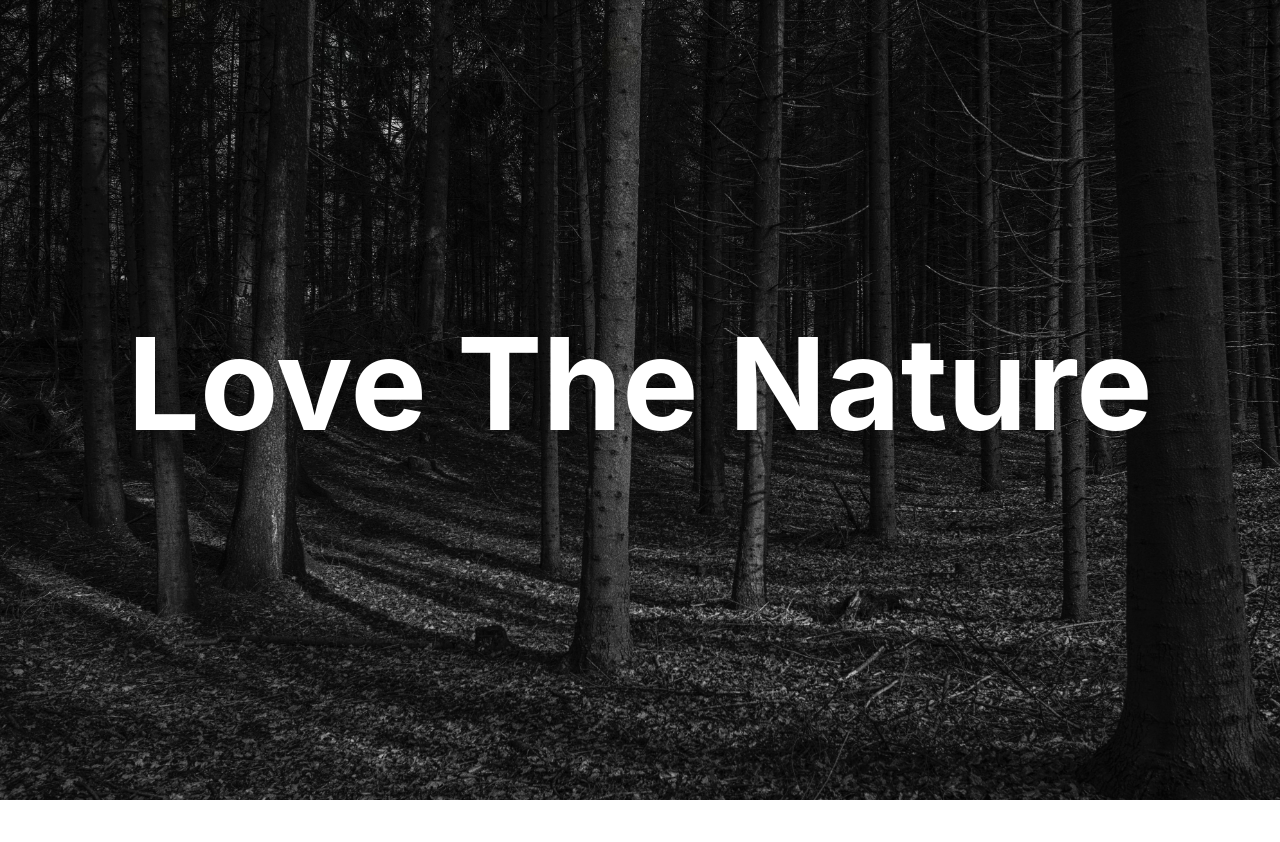
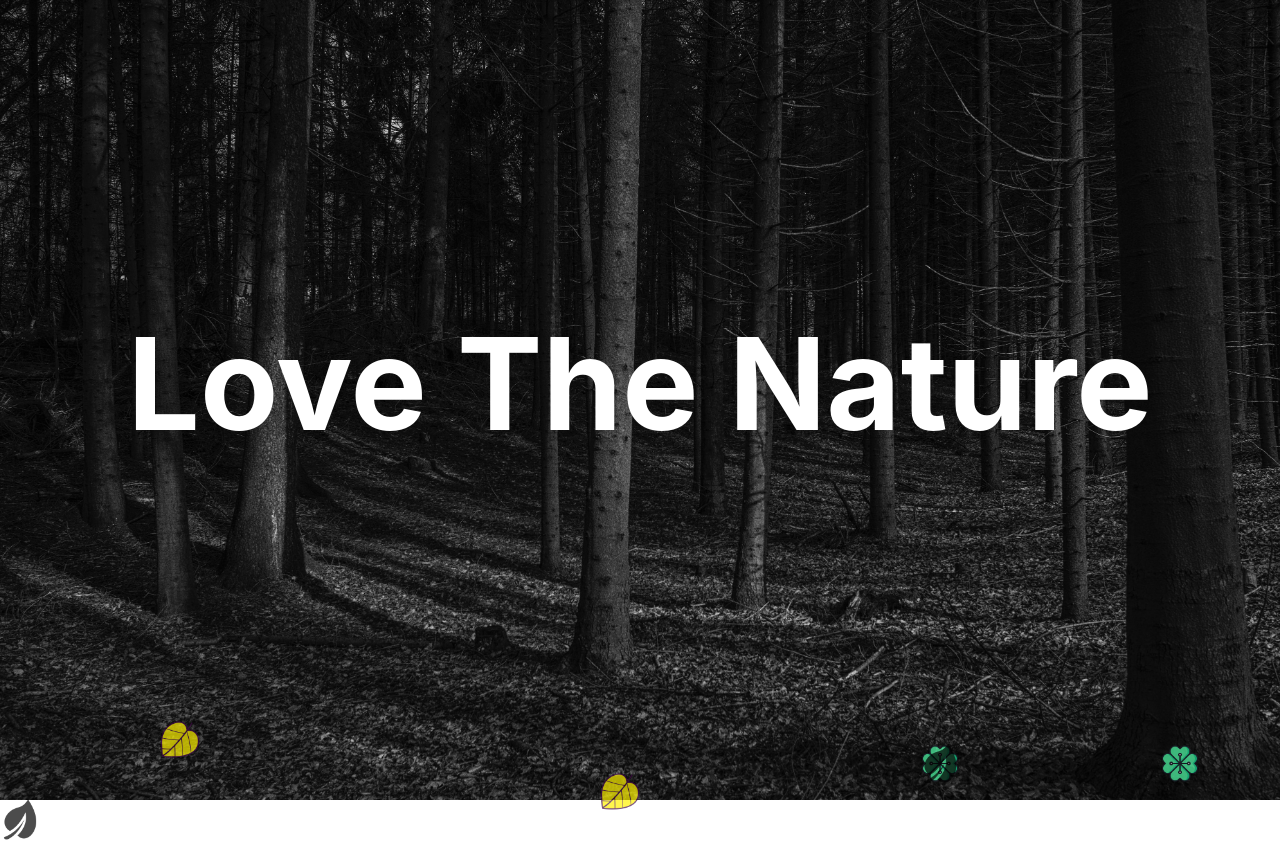
Before and after one commit to TH-Raju/project_nature_client_side, a React (Create React App) app: page / in a window 1280 px wide. Shown: the top 842 px of the page. Built offline with nearby package versions, Linux system fonts and the light colour scheme.

Commit message:
animation on banncer

```diff
--- a/src/components/LeafDrop.jsx
+++ b/src/components/LeafDrop.jsx
@@ -4,22 +4,22 @@ const LeafDrop = () => {
     return (
         <div>
             <div>
-                <img src={require("../img/leaf.png")} className="max-h-10 max-w-10 absolute animate-drop delay-75 duration-300  mt-4" alt="" />
+                <img src={require("../img/leaf.png")} className="max-h-10 max-w-10 absolute animate-drop delay-200 duration-700  w-10 mt-14" alt="" />
             </div>
             <div>
                 <img src={require("../img/leaf1.png")} className="max-h-10 max-w-10 absolute animate-drop duration-1000 left-40 -mt-6 delay-100" alt="" />
             </div>
             <div>
-                <img src={require("../img/leaf2.png")} className="max-h-10 max-w-10 absolute animate-drop left-80 delay-200 mt-7 duration-500" alt="" />
+                <img src={require("../img/leaf2.png")} className="max-h-10 max-w-10 absolute animate-drop right-80 duration-1000 delay-100 w-12" alt="" />
             </div>
             <div>
-                <img src={require("../img/leaf1.png")} className="max-h-10 max-w-10 absolute animate-drop right-2/4 delay-200 mt-7 duration-500" alt="" />
+                <img src={require("../img/leaf1.png")} className="max-h-10 max-w-10 absolute animate-drop right-2/4 delay-1000 w-12 mt-7 " alt="" />
             </div>
             <div>
-                <img src={require("../img/leaf3.png")} className="max-h-10 max-w-10 absolute animate-drop right-20 delay-500" alt="" />
+                <img src={require("../img/leaf2.png")} className="max-h-10 max-w-10 absolute animate-drop right-20 delay-500" alt="" />
             </div>
             <div>
-                <img src={require("../img/leaf.png")} className="max-h-10 max-w-10 absolute animate-drop right-80 delay-1000" alt="" />
+                <img src={require("../img/leaf.png")} className="max-h-10 max-w-10 absolute animate-drop right-80 delay-100 w-12" alt="" />
             </div>
         </div>
     );
--- a/tailwind.config.js
+++ b/tailwind.config.js
@@ -6,7 +6,7 @@ module.exports = {
   theme: {
     extend: {
       animation: {
-        drop: "drop 6s infinite"
+        drop: "drop 9s infinite"
       },
       keyframes: {
         drop: {
```
